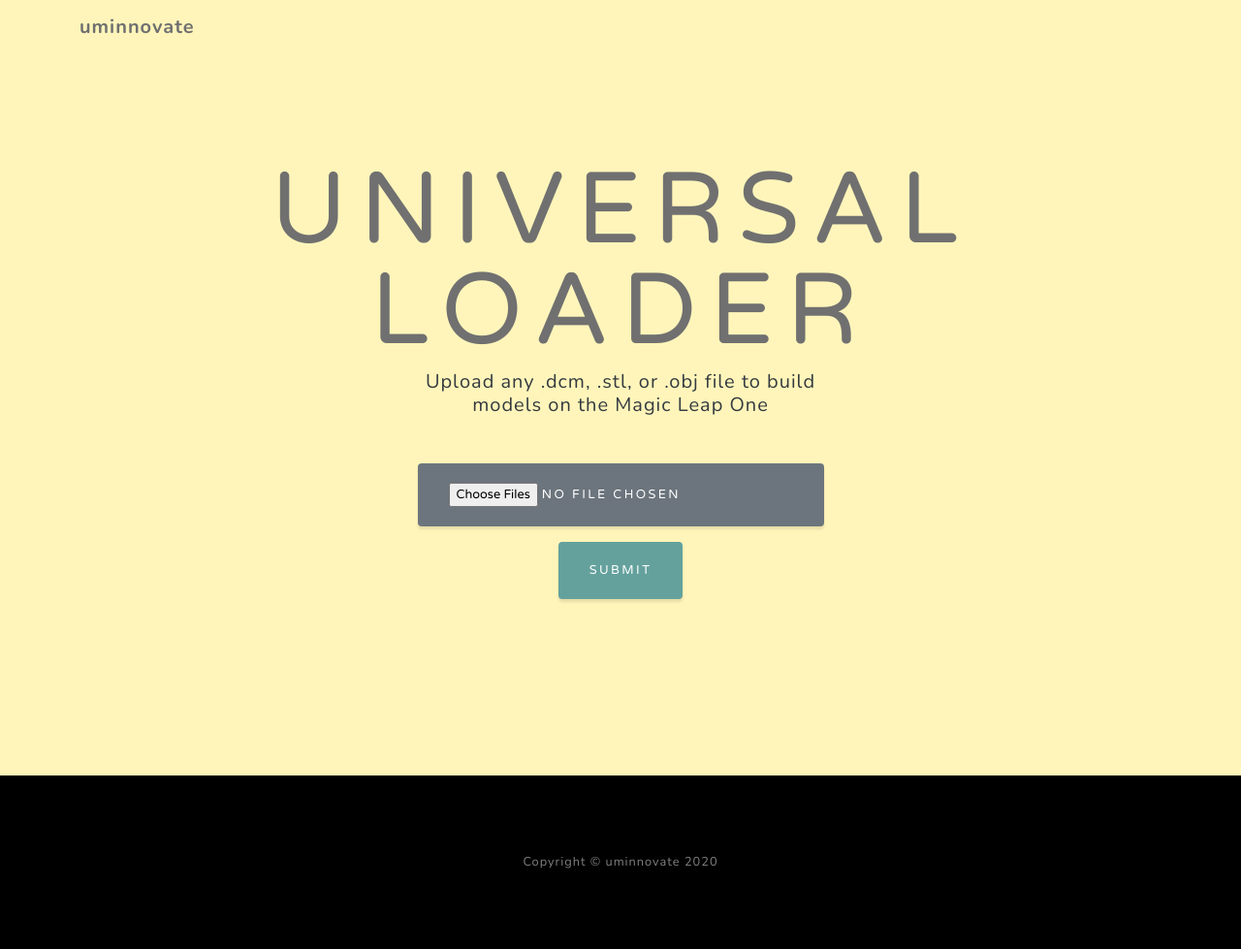
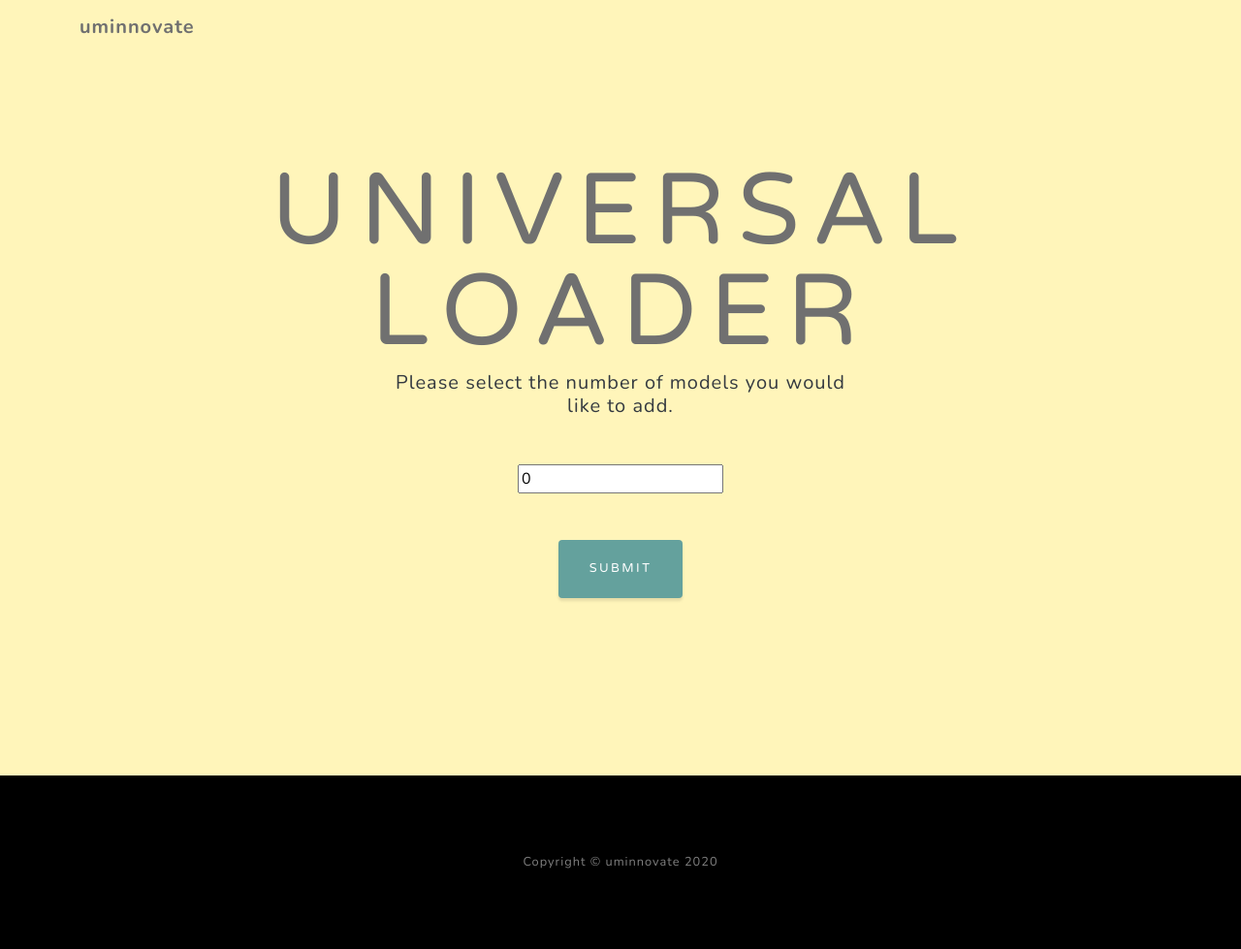
Before and after one commit to UMInnovate/dicom-uploader, a Flask app: page / in a window 1280 px wide. Shown: the whole page at 97% size. Run offline with Flask 2, Linux system fonts and the light colour scheme; some libraries are stand-ins or nearby versions.

Commit message:
added number input to make multiple forms

```diff
--- a/static/js/scripts.js
+++ b/static/js/scripts.js
@@ -55,7 +55,7 @@
     $(window).scroll(navbarCollapse);
 
     // When submit button is pressed, hide the form and show the loading message
-    $("#enter").click(function () {
+    $("form").click(function () {
         var f = document.getElementsByTagName("form")[0];
         if (f.checkValidity()) {
             $("#form").addClass("d-none");
@@ -63,16 +63,22 @@
         }
     });
 
-    $("#files").change(function () {
-        var arr = document.getElementById("files").files;
-        var num = arr.length;
+    $(".quantity").change(function () {
+        var num = $(this).val();
         var elementarray = []
         for (let index = 0; index < num; index++) {
-            var element = '<p><textarea class="form-control" name="caption' + index + '" placeholder="Please enter caption for ' + arr[index].name + '" required></textarea></p>'
+            var element = '<dl class="btn btn-secondary" name="model' + index + '">' +
+                '<h2 class="text-light mx-auto mt-2 mb-5">' +
+                'Please select files and captions for model ' + index + '.' +
+                '</h2>' +
+                '<input id="files" type="file" name="files[]" multiple="true" autocomplete="off" required>' +
+                '<textarea class="form-control" name="caption' + index + '" placeholder="Please enter caption" required></textarea>' +
+                '</p>' +
+                '</dl>'
             elementarray.push(element)
         }
-        $(".form-input").empty();
-        $(".form-input").append(elementarray);
+        $("#models").empty();
+        $("#models").append(elementarray);
     });
 
 })(jQuery); // End of use strict
--- a/templates/index.html
+++ b/templates/index.html
@@ -32,9 +32,9 @@
             <div class="mx-auto text-center">
                 <h1 class="mx-auto my-0 text-uppercase">Universal Loader</h1>
                 <div id="form">
-                    <h2 class="text-dark mx-auto mt-2 mb-5">Upload any .dcm, .stl, or .obj file to build models on the
-                        Magic
-                        Leap One</h2>
+                    <h2 class="text-dark mx-auto mt-2 mb-5">Please select the number of models you would like to add.
+                    </h2>
+                    <input class="quantity" min="0" name="quantity" value="0" type="number">
                     <div>
                         <p class="text-dark mx-auto mt-2 mb-5">
                             {% with messages = get_flashed_messages() %}
@@ -49,13 +49,8 @@
                         </p>
                     </div>
                     <form method="post" action="/" enctype="multipart/form-data">
-                        <dl>
-                            <p>
-                                <input class="btn btn-secondary" id="files" type="file" name="files[]" multiple="true"
-                                    autocomplete="off" required>
-                            </p>
-                            <p class="form-input"></p>
-                        </dl>
+                        <div id="models">
+                        </div>
                         <p>
                             <input class="btn btn-primary" id="enter" type="submit" value="Submit">
                         </p>
```
